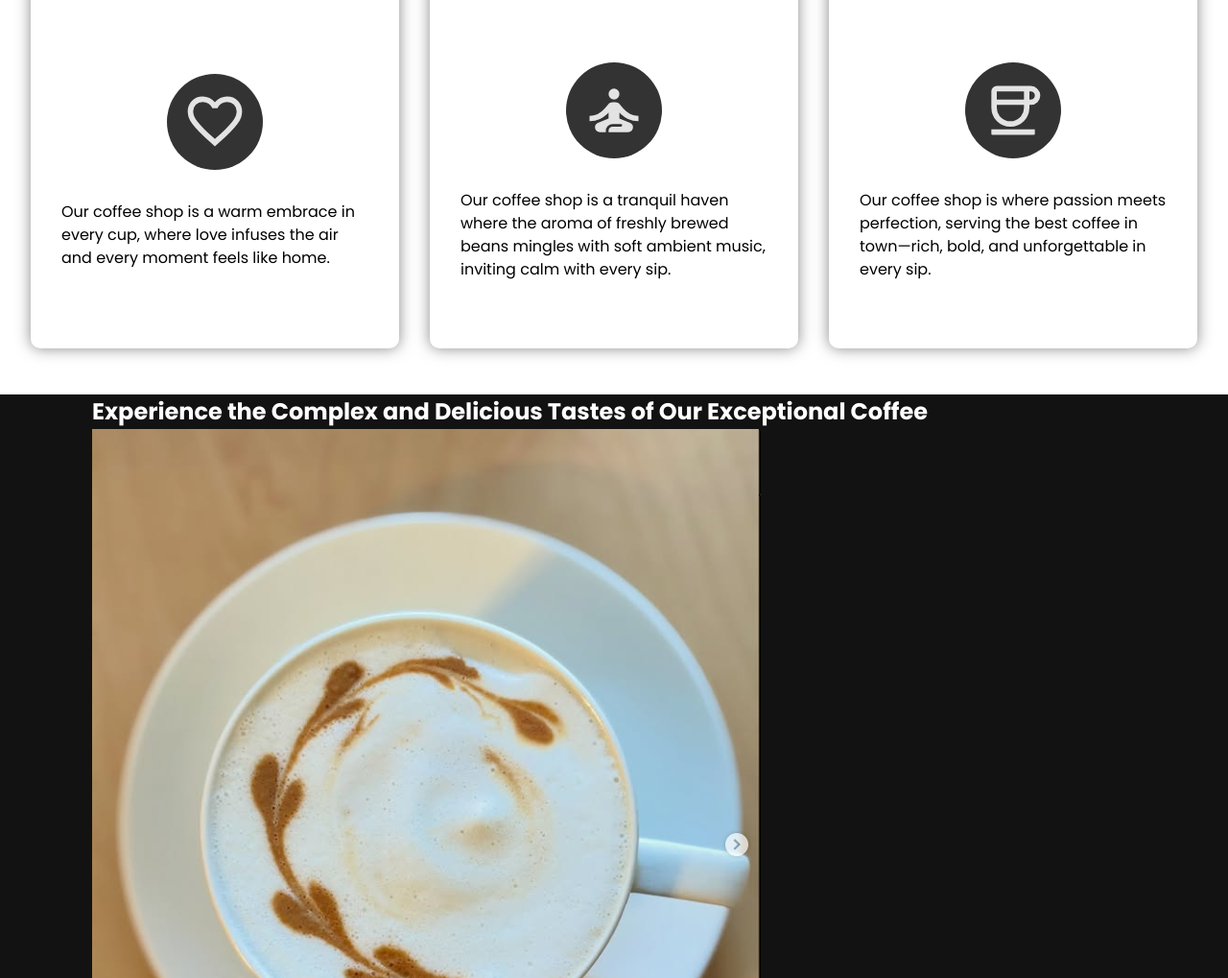
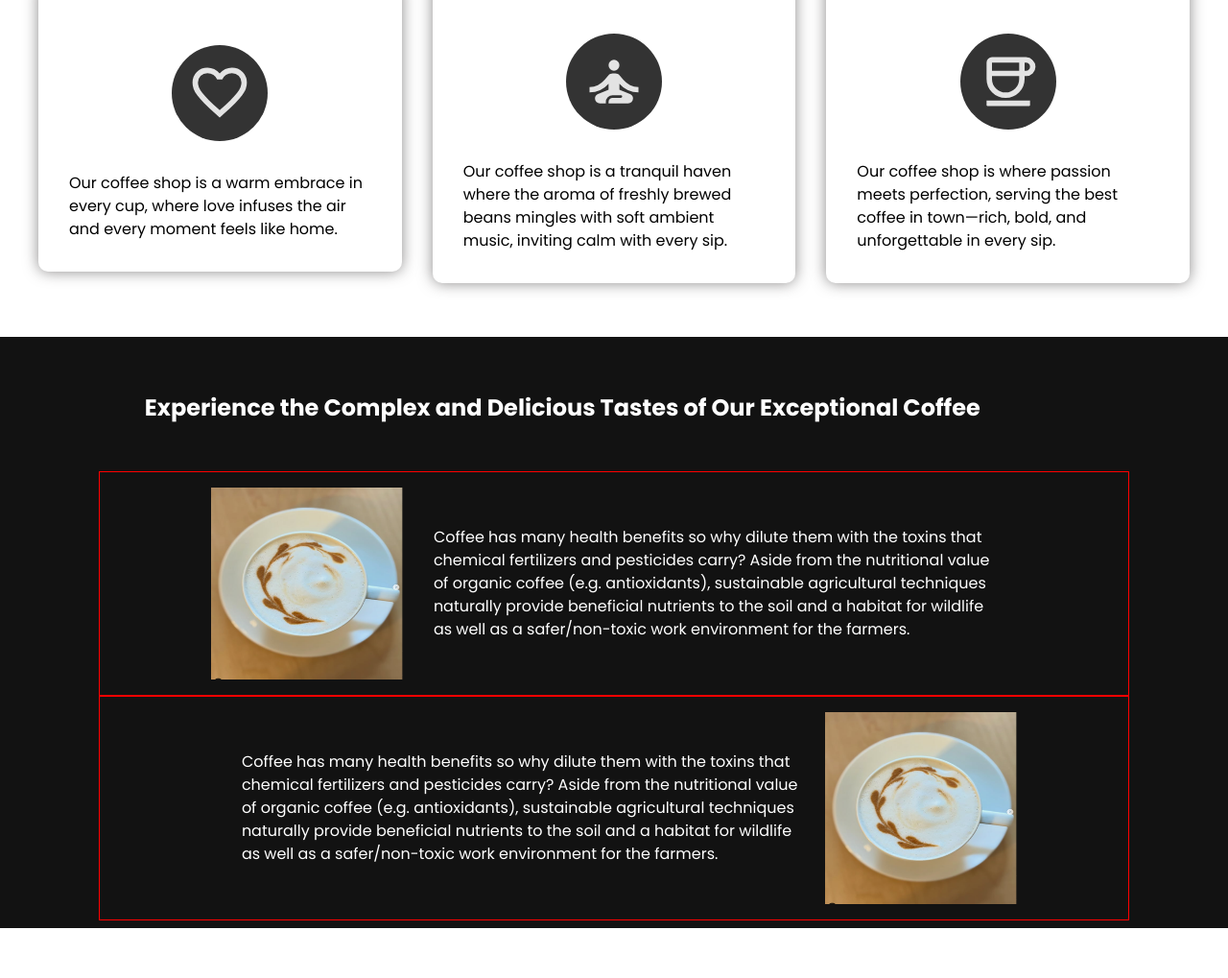
Before and after one commit to Bass-Exe/And-I-You-Cafe, a plain HTML site: page And I You cafe Site/index.html in a window 1280 px wide. Shown: the part 1405-2424 px from the top of the page at 96% size. Drawn offline with nearby package versions, Linux system fonts and the light colour scheme; a web font is replaced by a local one.

Commit message:
pushing but new design with wire frame will come
the design wasnt up to the standard that i want to give to this hard working people . I have toi give nothing but the best if i want to be the best not other reason but because i want to do it. no one care but meee,...... its tuff thing to say but its more of a motivational story
if i cant be my own bigg est fan how can i expect anyone else to be it ..

```diff
--- a/And I You cafe Site/index.html
+++ b/And I You cafe Site/index.html
@@ -109,11 +109,12 @@
       <section class="section bg-dark">
 
         <div class="container">
-            <h2>
+            <h2 class="about-title">
                 Experience the Complex and Delicious Tastes of Our Exceptional Coffee
             </h2>
 
             <div class="about-flex">
+              <!--just change the order of the img and text div to change look-->
                 <div class="about-img">
                     <img src="/And I You cafe Site/images/test.png" alt="">
                 </div>
@@ -124,19 +125,27 @@
             </div>
 
             <div class="about-flex">
-                <div class="about-img">
+
+                <div class="about-text">
+                  <p>Coffee has many health benefits so why dilute them with the toxins that chemical fertilizers and pesticides carry? Aside from the nutritional value of organic coffee (e.g. antioxidants), sustainable agricultural techniques naturally provide beneficial nutrients to the soil and a habitat for wildlife as well as a safer/non-toxic work environment for the farmers.</p>
 
                 </div>
 
-                <div class="about-text">
-
+                <div class="about-img">
+                  <img src="/And I You cafe Site/images/test.png" alt="" srcset="">
                 </div>
-
             </div>
 
 
         </div>
 
+      </section>
+
+      <section class="section">
+
+        <div class="container">
+
+        </div>
       </section>
 
 
--- a/And I You cafe Site/style.css
+++ b/And I You cafe Site/style.css
@@ -87,6 +87,7 @@
 
 .section{
   margin: 2em 0;
+  padding: .5em;
 }
 
 .clear{
@@ -164,10 +165,10 @@ header{
 
 .hero-text{
   font-size: 3rem;
-  font-weight: 900;
   text-align: center;
   font-family: var(--font-family-accent);
   font-weight: 400;
+  font-style: italic;
   color: white;
 
 }
@@ -211,7 +212,6 @@ header{
 }
 
 .hero-video{
-
   position: relative;
   width: 600px;
   height: 600px;
@@ -248,7 +248,7 @@ header{
 .cards{
   max-width: 400px;
   width: 50%;
-  height: 400px;
+  max-height: 700px;
   margin-inline: 1em;
   border-radius: 10px;
   padding: 2em;
@@ -260,3 +260,41 @@ header{
   text-align: left;
   box-shadow: 0px 0px 15px rgba(126, 124, 124, 0.9);
 }
+/*-----------------about-----------*/
+.about-title{
+  margin: 2em;
+}
+
+.about-flex{
+  display: flex;
+  flex-direction : row;
+  padding: 1em;
+  justify-content: center;
+  align-items: center;
+  border: red solid 1px;
+  width: 100%;
+}
+
+.about-text{
+  width: 60%;
+  margin-left: 1em;
+  padding: 1em;
+
+
+}
+.about-img img{
+  width: 200px;
+  height: 200px;
+  position: relative;
+}
+
+
+.about-img img::before{
+  position: absolute;
+  content: "";
+  top: 0%;
+  left: 0;
+  width: 100px;
+  height: 100px;
+  background-color: red;
+}
```
